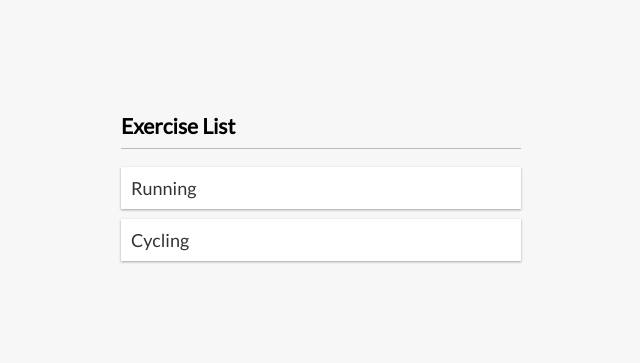
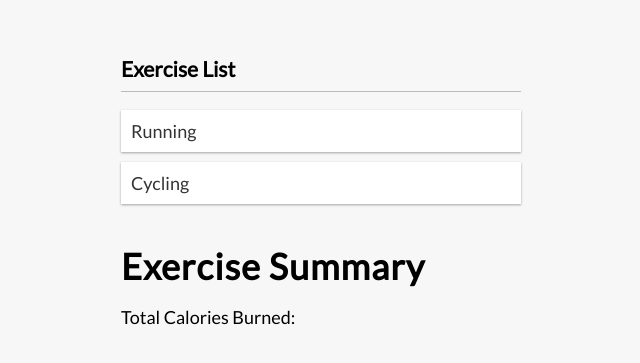
Before and after one commit to kdunn1994/programmingProject4, a Vue app: page / in a window 1280 px wide. Shown: the part 213-576 px from the top of the page, without its empty margins (319-959 px from the left). Built offline with nearby package versions, Linux system fonts and the light colour scheme.

Commit message:
added code for ExerciseSummary and updated app template.

```diff
--- a/src/App.vue
+++ b/src/App.vue
@@ -2,6 +2,7 @@
 import ExerciseDetails from './components/ExerciseDetails.vue';
 import ExerciseList from './components/ExerciseList.vue';
 import Header from './components/Header.vue';
+import ExerciseSummary from './components/ExerciseSummary.vue';
 
 </script>
 
@@ -12,6 +13,7 @@ import Header from './components/Header.vue';
   <div class="container">
     <ExerciseList @exercise-selected="handleExerciseSelected"></ExerciseList>
     <ExerciseDetails :selectedExercise="selectedExercise"></ExerciseDetails>
+    <ExerciseSummary :totalCalories="totalCalories"></ExerciseSummary>
   </div>
 
 
--- a/src/components/ExerciseSummary.vue
+++ b/src/components/ExerciseSummary.vue
@@ -0,0 +1,17 @@
+<script setup>
+import { defineProps } from 'vue';
+
+const props = defineProps({
+    totalCalories: {
+        type: Number,
+        required: true
+    }
+})
+</script>
+
+<template>
+    <div>
+        <h1>Exercise Summary</h1>
+        <p>Total Calories Burned: {{ totalCalories }}</p>
+    </div>
+</template>
```
